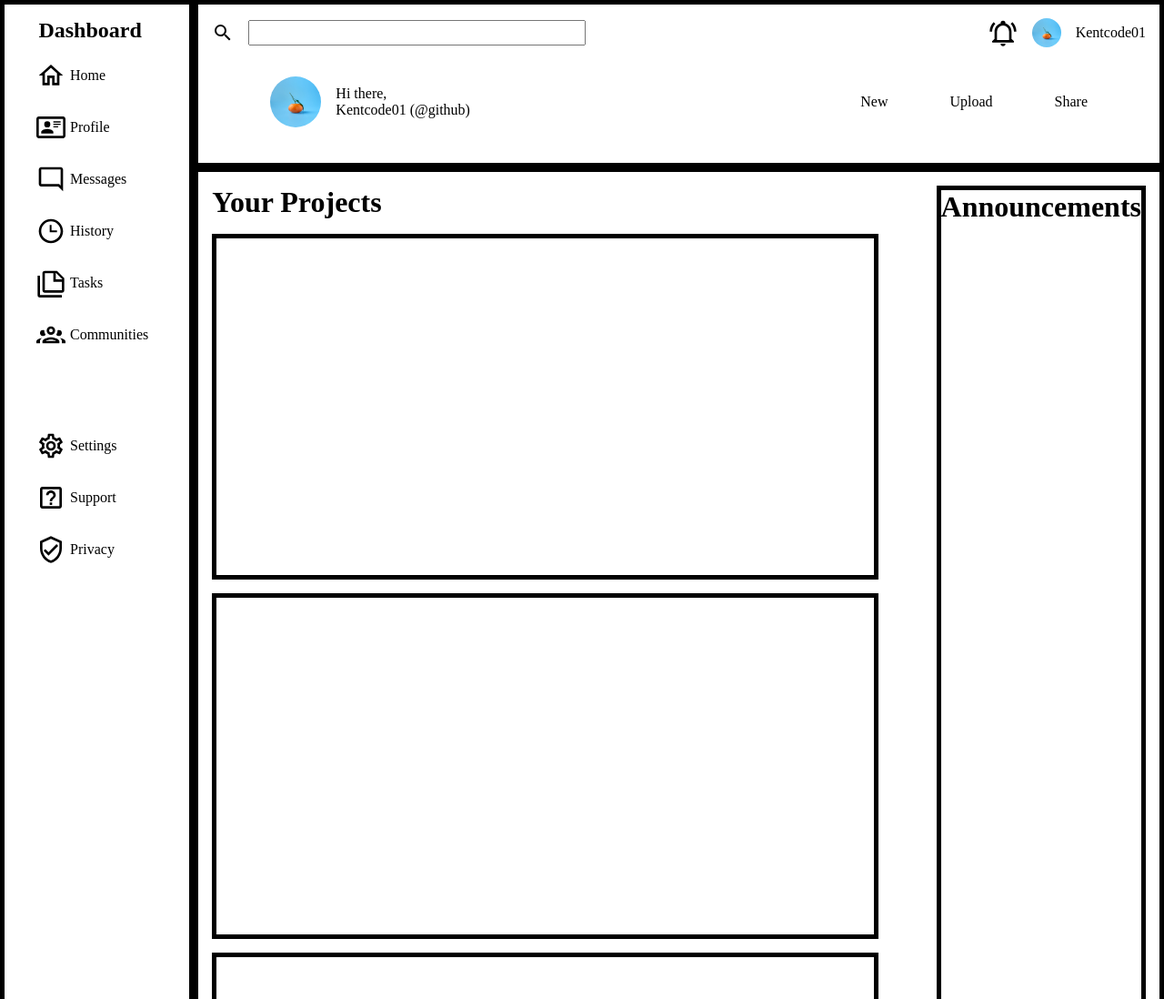
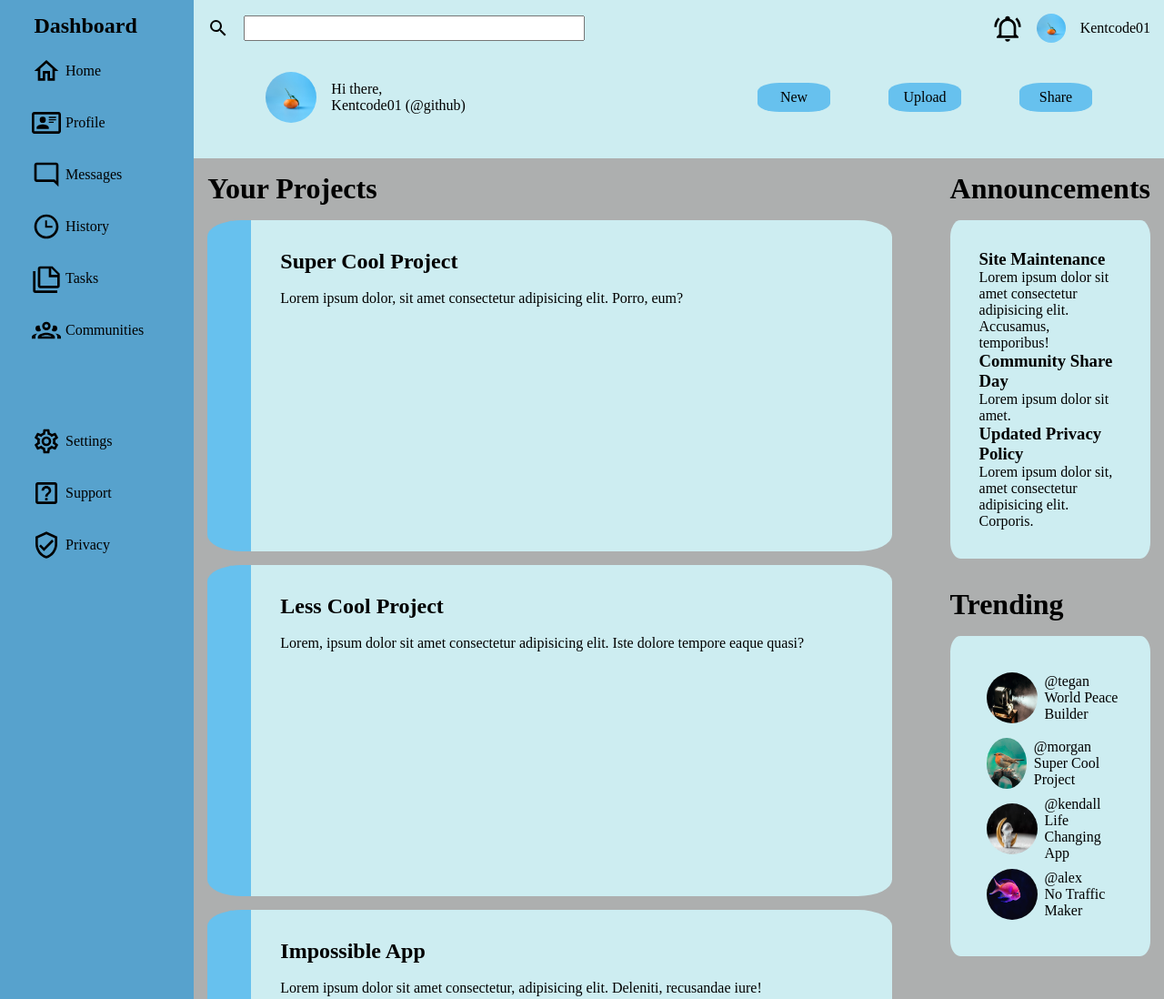
Before and after one commit to kentcode01/the-odin-project, a plain HTML site: page dashboard-project/index.html in a window 1280 px wide. Shown: the top 1098 px of the page at 91% size. Drawn offline with Linux system fonts and the light colour scheme.

Commit message:
Add sample texts, images, and content for news-items class.
Use lorem for sample texts and add content and css properties for news-items class.

```diff
--- a/dashboard-project/index.html
+++ b/dashboard-project/index.html
@@ -57,9 +57,7 @@
                         <img src="./images/icons/bell.svg" alt="bell-icon"/>
                         <img src="./images/avatars/orange.jpg" alt="image-of-orange"/>
                         <p>Kentcode01</p>
-
                     </div>
-
                 </div>
 
                 <div class="user-infos">
@@ -81,51 +79,77 @@
                 <div class="articles">
                     <h1>Your Projects</h1>
                     <div class="projects">
-
                         <div class="card">
-
+                            <div class="card-info">
+                                <h2>Super Cool Project</h2><br/>
+                                <p>Lorem ipsum dolor, sit amet consectetur adipisicing elit. Porro, eum?</p>
+                            </div>
+                            <div class="card-nav"> </div>
                         </div>
                         <div class="card">
-
+                            <div class="card-info">
+                                <h2>Less Cool Project</h2><br/>
+                                <p>Lorem, ipsum dolor sit amet consectetur adipisicing elit. Iste dolore tempore eaque quasi?</p>
+                            </div>
+                            <div class="card-nav"> </div>
                         </div>
                         <div class="card">
-
+                            <div class="card-info">
+                                <h2>Impossible App</h2><br/>
+                                <p>Lorem ipsum dolor sit amet consectetur, adipisicing elit. Deleniti, recusandae iure!</p>
+                                </div>
+                            <div class="card-nav"></div>
                         </div>
                         <div class="card">
-
+                            <div class="card-info">
+                                <h2>Easy Peasy App</h2><br/>
+                                <p>Lorem ipsum dolor sit, amet consectetur adipisicing elit.</p>
+                            </div>
+                            <div class="card-nav"> </div>
                         </div>
                         <div class="card">
-
+                            <div class="card-info">
+                                <h2>Ad Blocker</h2><br/>
+                                <p>Lorem, ipsum dolor sit amet consectetur adipisicing elit. Nostrum eius dignissimos inventore!</p>
+                            </div>
+                            <div class="card-nav"></div>
                         </div>
                         <div class="card">
+                            <div class="card-info">
+                                <h2>Money Maker</h2><br/>
+                                <p>Lorem ipsum dolor sit amet.</p>
+                            </div>
+                            <div class="card-nav">
 
+                            </div>
                         </div>
-
+                    </div>
                 </div>
-
-                    </div>
                 <div class="news">
                     <div class="announcements">
                         <h1>Announcements</h1>
-                        <ul>
-                            <li></li>
-                            <li></li>
-                            <li></li>
-                        </ul>
+                        <div class="news-items">
+                            <ul>
+                                <li><h3>Site Maintenance</h3><p>Lorem ipsum dolor sit amet consectetur adipisicing elit. Accusamus, temporibus!</p></li>
+                                <li><h3>Community Share Day</h3><p>Lorem ipsum dolor sit amet.</p></li>
+                                <li><h3>Updated Privacy Policy</h3><p>Lorem ipsum dolor sit, amet consectetur adipisicing elit. Corporis.</p></li>
+                            </ul>
+                        </div>
                     </div>
+
                     <div class="trending">
                         <h1>Trending</h1>
-                        <ul>
-                            <li></li>
-                            <li></li>
-                            <li></li>
-                            <li></li>
-                        </ul>
+                        <div class="news-items">
+                            <ul>
+                                <li><img src="./images/avatars/film.jpg"/><p>@tegan<br/>World Peace Builder</p></li>
+                                <li><img src="./images/avatars/bird.jpg"/><p>@morgan<br/>Super Cool Project</p></li>
+                                <li><img src="./images/avatars/astronaut.jpg"/><p>@kendall<br/>Life Changing App</p></li>
+                                <li><img src="./images/avatars/fish.jpg"/><p>@alex<br/>No Traffic Maker</p></li>
+                            </ul>
+                        </div>
                     </div>
                 </div>
-
             </div>
         </div>
-
     </body>
 </html>
--- a/dashboard-project/style.css
+++ b/dashboard-project/style.css
@@ -1,12 +1,20 @@
 * {
     margin: 0;
     padding: 0;
+
 }
 
 .dashboard {
+    --sidebar-color: rgb(3, 150, 235, 0.50);
+    --card-color: rgb(205, 237, 241);
+
+    --avatar-medium: 3.5rem;
+    --avatar-border-radius: 50%;
+
     display: grid;
     text-align: center;
     grid-template-columns: 1fr 5fr;
+    background-color: rgb(173, 175, 175);
 }
 
 .dashboard li {
@@ -18,14 +26,13 @@
     padding: 15px;
 }
 
-.dashboard > div {
-    border: 5px solid rgb(0, 0, 0);
-}
-
 .sidebar {
     display: grid;
     grid-row: 1/3;
     justify-content: start;
+    background-color: var(--sidebar-color);
+    position: relative;
+    min-height: 100vh;
 }
 
 .navigation li {
@@ -43,8 +50,25 @@
     margin-bottom: 5rem;
 }
 
+
+.nav ul {
+    display: flex;
+}
+
+.nav li {
+    display: flex;
+    align-items: center;
+    justify-content: center;
+    width: 5rem;
+    height: 2rem;
+    margin-left: 4rem;
+    border-radius: 30%;
+    background-color: var(--sidebar-color);
+}
+
 .header {
     display: grid;
+    background-color: var(--card-color);
 }
 
 .search > .search-bar {
@@ -72,7 +96,7 @@
 .profile > img {
     width: 2rem;
     height: 2rem;
-    border-radius: 50%;
+    border-radius: var(--avatar-border-radius);
 }
 
 .user-infos {
@@ -84,10 +108,10 @@
 
 
 .user-infos img {
-    width: 3.5rem;
-    height: 3.5rem;
+    width: var(--avatar-medium);
+    height: var(--avatar-medium);
     margin-right: 1rem;
-    border-radius: 50%;
+    border-radius: var(--avatar-border-radius);
 }
 
 .user-picture {
@@ -96,11 +120,6 @@
     text-align: start;
 }
 
-
-.nav li {
-    display: inline;
-    margin-left: 4rem;
-}
 
 .search-bar > #search-field {
     margin-left: 1rem;
@@ -133,22 +152,40 @@
 }
 
 .card {
-    height: 370px;
-    border: 5px solid rgb(0, 0, 0);
+    display: flex;
+    height: 300px;
+    padding: 2rem;
+    border-left: 3rem solid var(--sidebar-color);
+    border-radius: 5%;
+    background-color: var(--card-color);
 }
 
 .news {
-    display: grid;
-    grid-template-rows: 1fr 1fr;
+    display: flex;
+    flex-direction: column;
     margin-left: 4rem;
 }
 
-.announcements {
-    grid-row: 1/2;
-    border: 5px solid rgb(0, 0, 0);
+.news > div {
+    margin-bottom: 2rem;
 }
 
-.trending {
-    grid-row: 2/3;
-    border: 5px solid rgb(0, 0, 0);
+.news .news-items {
+    background-color: var(--card-color);
+    margin-top: 1rem;
+    padding: 2rem;
+    border-radius: 5%;
 }
+
+.trending li {
+    display: flex;
+    align-items: center;
+
+}
+
+.news-items img {
+    width: var(--avatar-medium);
+    height: var(--avatar-medium);
+    border-radius: var(--avatar-border-radius);
+    margin: 0.5rem;
+}
```
